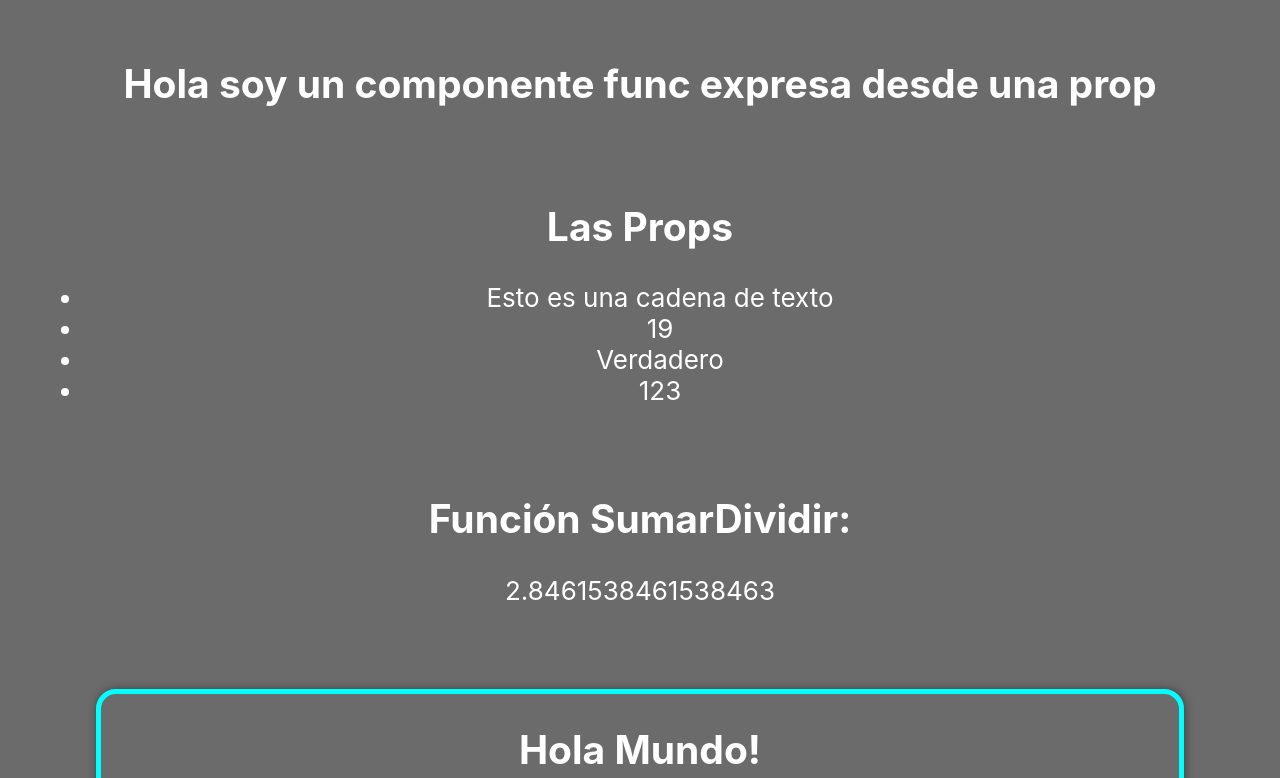
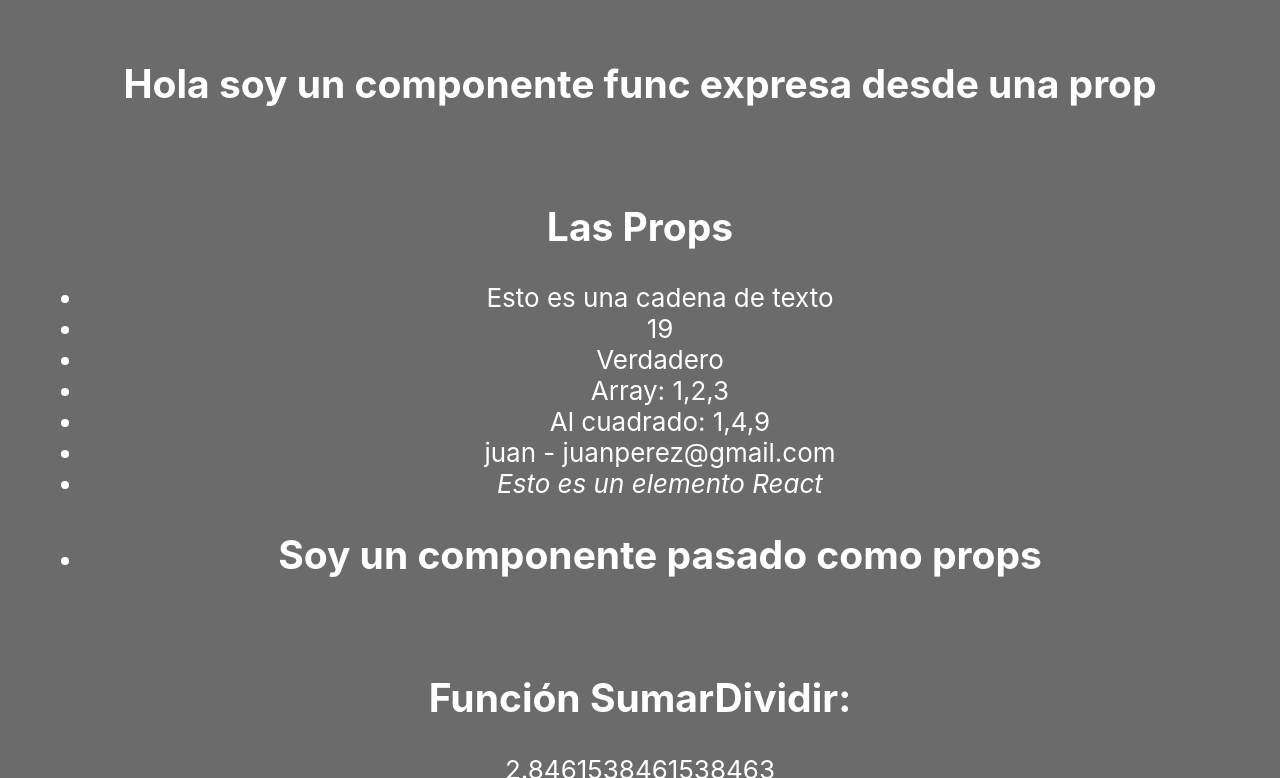
Before and after one commit to gonzaloventura/react-app, a React (Create React App) app: page / in a window 1280 px wide. Shown: the part 736-1514 px from the top of the page. Built offline with nearby package versions, Linux system fonts and the light colour scheme.

Commit message:
21-12-2021 23:40 - Clase 5 finalizada

```diff
--- a/package.json
+++ b/package.json
@@ -6,6 +6,7 @@
     "@testing-library/jest-dom": "^5.16.1",
     "@testing-library/react": "^12.1.2",
     "@testing-library/user-event": "^13.5.0",
+    "prop-types": "^15.7.2",
     "react": "^17.0.2",
     "react-dom": "^17.0.2",
     "react-scripts": "5.0.0",
--- a/src/App.js
+++ b/src/App.js
@@ -31,7 +31,13 @@ function App() {
         cadena="Esto es una cadena de texto"
         numero={19}
         booleano={true}
-        array = {[1,2,3]} />
+        array = {[1,2,3]}
+        objeto = {{nombre: "juan", correo: "juanperez@gmail.com"}}
+        funcion = {(num) => num*num}
+        elementoReact = {<i>Esto es un elemento React</i>}
+        componenteReact = {<Componente msg = "Soy un componente pasado como props" />}
+
+        />
         <br />
 
         <Funciones primero={50} segundo={24} />
--- a/src/components/Propiedades.js
+++ b/src/components/Propiedades.js
@@ -1,4 +1,5 @@
 import React from 'react';
+import PropTypes from 'prop-types';
 
 export default function Propiedades(props){
     return(
@@ -8,7 +9,11 @@ export default function Propiedades(props){
                 <li>{props.cadena}</li>
                 <li>{props.numero}</li>
                 <li>{props.booleano ? "Verdadero":"Falso"}</li>
-                <li>{props.array}</li>
+                <li>Array: {props.array.join(",")}</li>
+                <li>Al cuadrado: {props.array.map(props.funcion).join(",")}</li>
+                <li>{props.objeto.nombre + " - " + props.objeto.correo}</li>
+                <li>{props.elementoReact}</li>
+                <li>{props.componenteReact}</li>
             </ul>
         </div>
     );
@@ -17,3 +22,9 @@ export default function Propiedades(props){
 Propiedades.defaultProps = {
     porDefecto: "Las Props",
 }
+
+
+// Se fija el tipo de la variable si es string, number, boolean, etc..
+Propiedades.propTypes = {
+    numero: PropTypes.number, // Si se desea que sea requerido: "numero: PropTypes.number.isRequired"
+}
```
Also changed, not shown: 1 other file (tests, documents, lock files or other folders).
